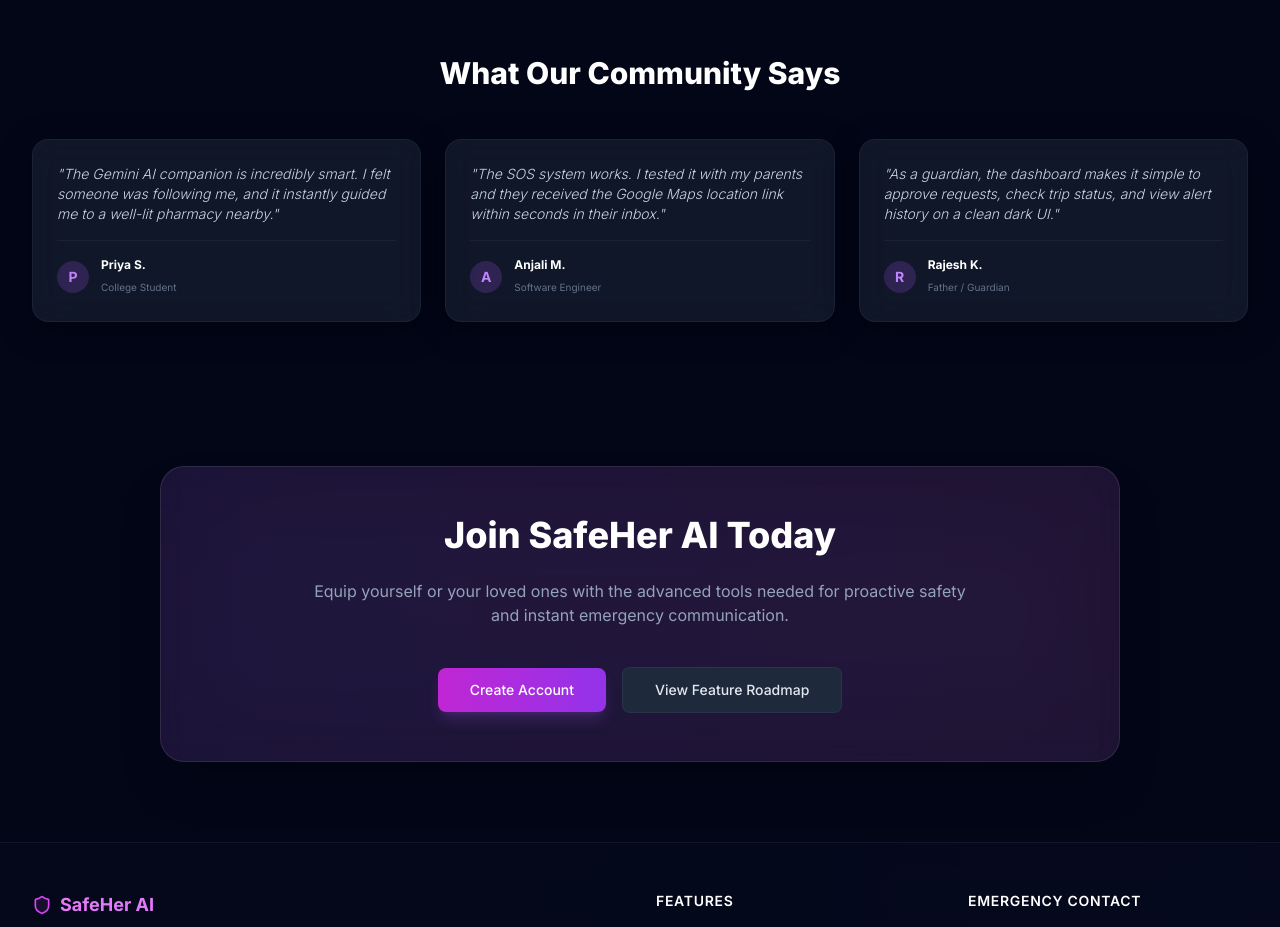
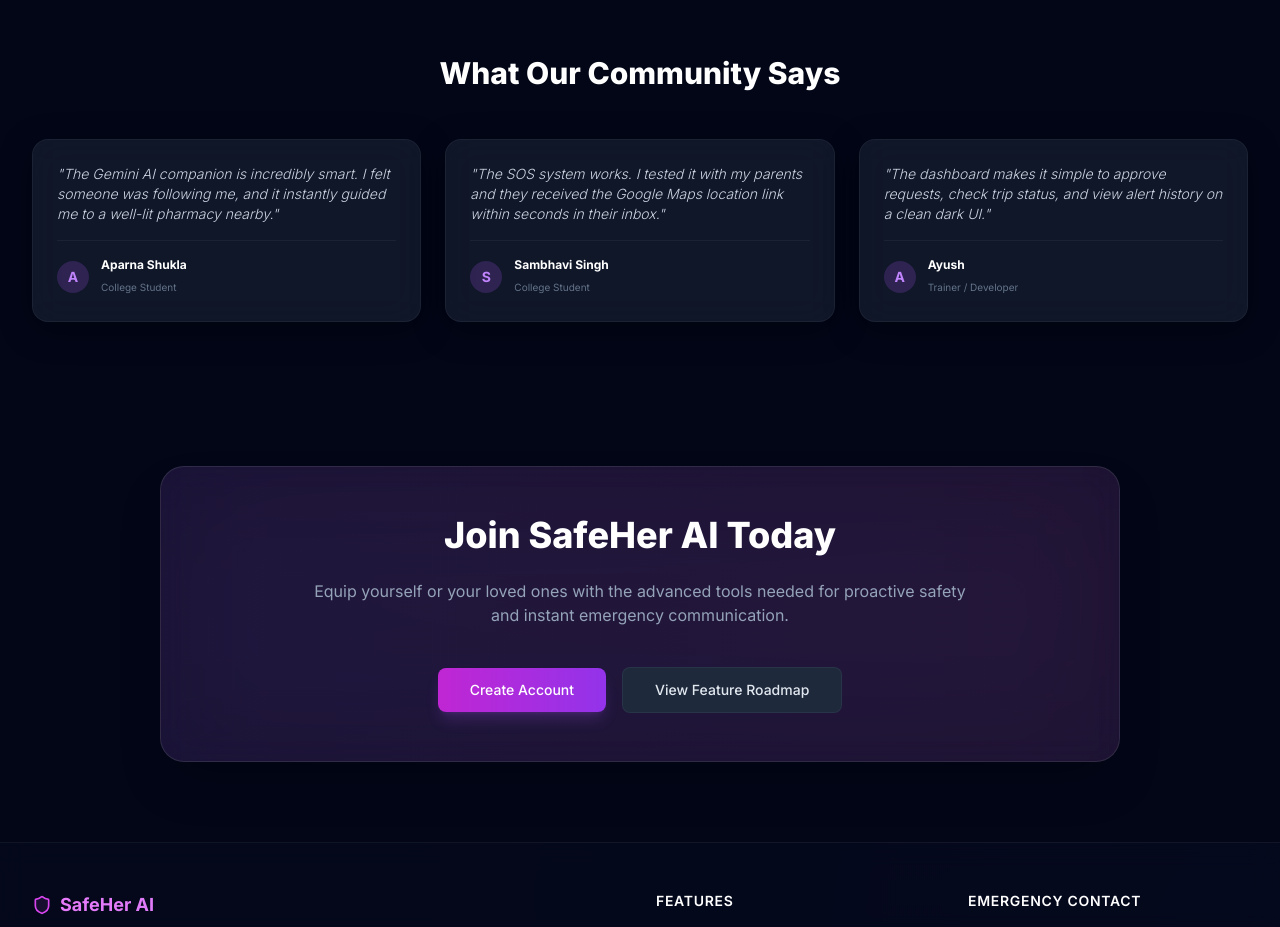
Before and after one commit to iamartya15/SafeHer, a React (Vite) app in the folder frontend/: page / in a window 1280 px wide. Shown: the part 1740-2667 px from the top of the page. Built offline with nearby package versions, Linux system fonts and the light colour scheme; no server answers.

Commit message:
content: update home page community testimonials

```diff
--- a/frontend/src/pages/Home.jsx
+++ b/frontend/src/pages/Home.jsx
@@ -161,18 +161,18 @@
           {[
             {
               quote: "The Gemini AI companion is incredibly smart. I felt someone was following me, and it instantly guided me to a well-lit pharmacy nearby.",
-              author: "Priya S.",
+              author: "Aparna Shukla",
               role: "College Student"
             },
             {
               quote: "The SOS system works. I tested it with my parents and they received the Google Maps location link within seconds in their inbox.",
-              author: "Anjali M.",
-              role: "Software Engineer"
+              author: "Sambhavi Singh",
+              role: "College Student"
             },
             {
-              quote: "As a guardian, the dashboard makes it simple to approve requests, check trip status, and view alert history on a clean dark UI.",
-              author: "Rajesh K.",
-              role: "Father / Guardian"
+              quote: "The dashboard makes it simple to approve requests, check trip status, and view alert history on a clean dark UI.",
+              author: "Ayush",
+              role: "Trainer / Developer"
             }
           ].map((testi, i) => (
             <div key={i} className="glass-card rounded-2xl p-6 border border-white/5 flex flex-col justify-between">
```
